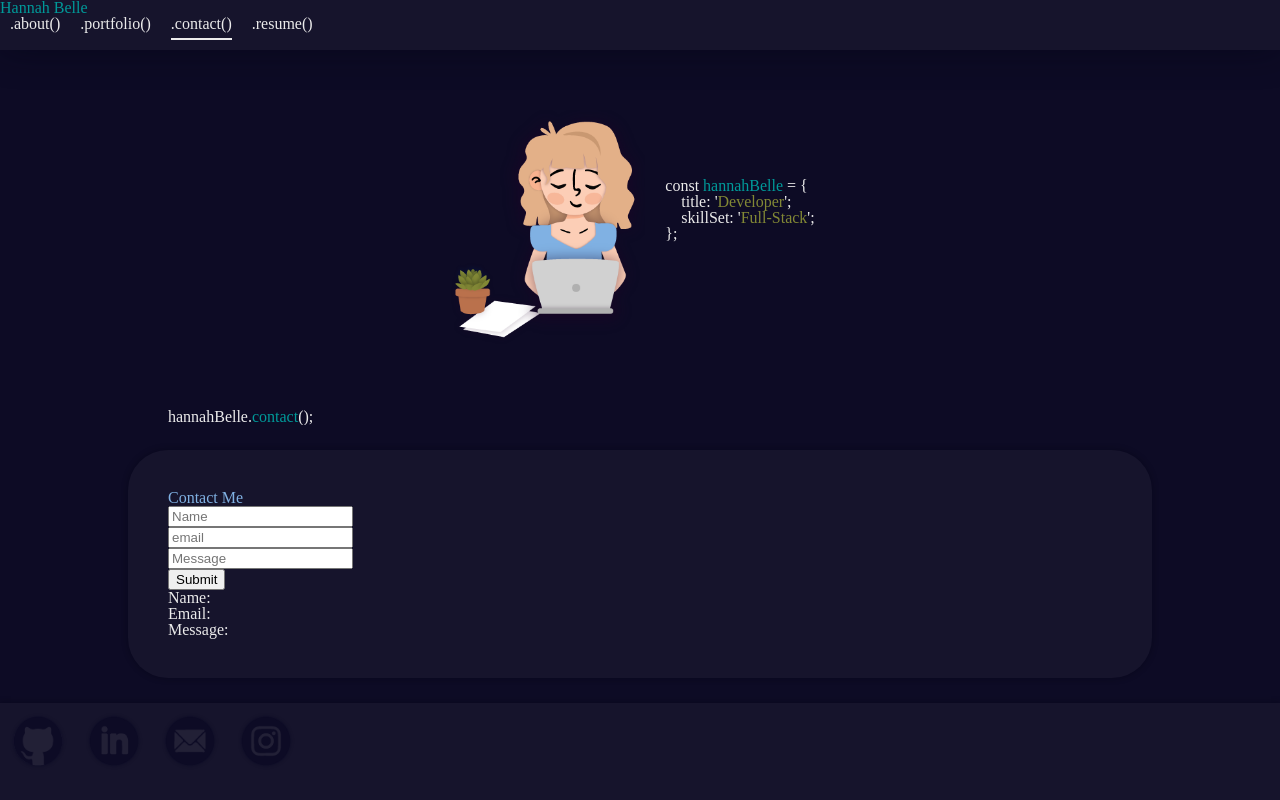
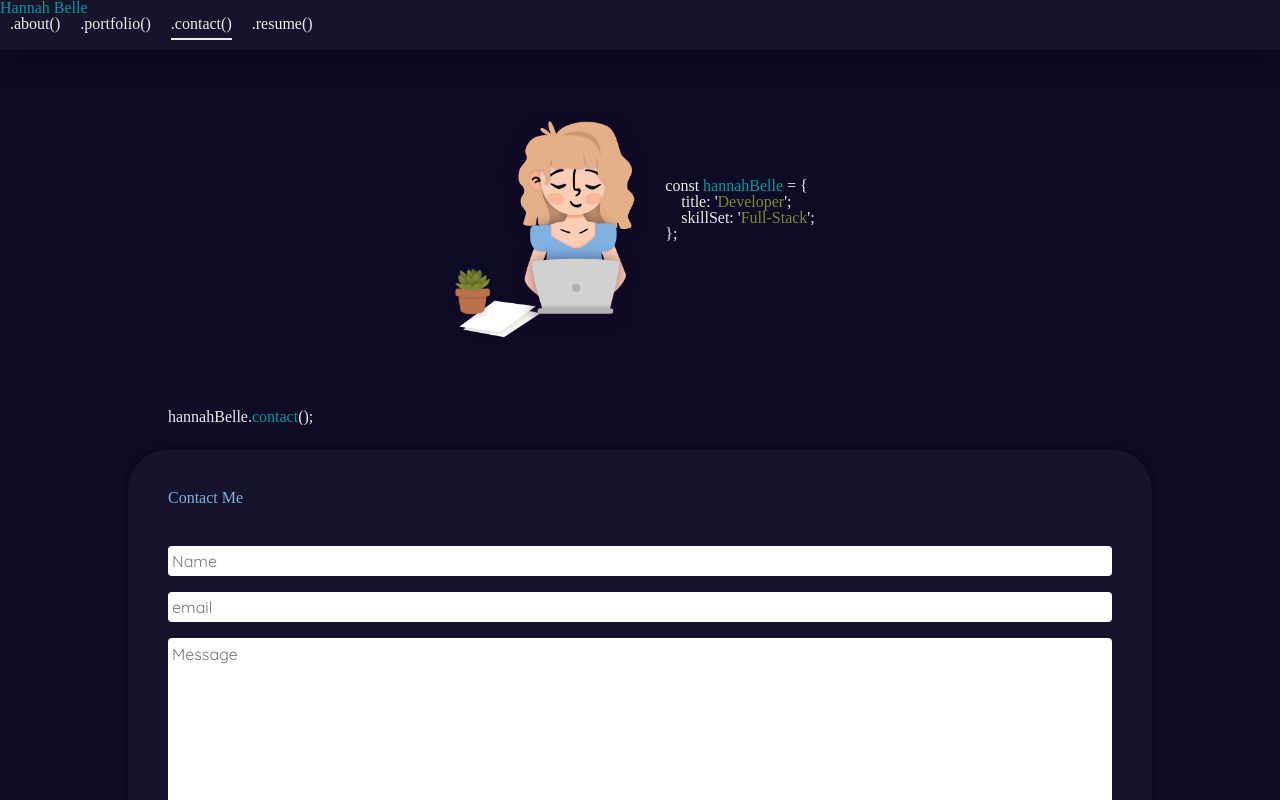
Before and after one commit to hannah-finch/portfolio, a React (Vite) app: page /contact in a window 1280 px wide. Shown: the top 800 px of the page. Built offline with nearby package versions, Linux system fonts and the light colour scheme; a web font is replaced by a local one.

Commit message:
added emailJS package for sending emails

```diff
--- a/package.json
+++ b/package.json
@@ -11,6 +11,7 @@
     "preview": "vite preview"
   },
   "dependencies": {
+    "@emailjs/browser": "^4.4.1",
     "react": "^18.3.1",
     "react-dom": "^18.3.1",
     "react-router-dom": "^6.26.1"
--- a/src/assets/css/contact.css
+++ b/src/assets/css/contact.css
@@ -0,0 +1,44 @@
+label {
+  font-size: 14px;
+
+  background-color: var(--red);
+  padding: 0px 4px;
+}
+
+input, textArea {
+  line-height: 1.5;
+  border-radius: 4px;
+  border: 2px solid white;
+  font-family: Quicksand, Helvetica, sans-serif;
+  font-size: 16px;
+  outline: none;
+}
+
+textArea {
+  height: 180px;
+  resize: none;
+}
+
+input:focus, textArea:focus {
+
+  background-color: #ccdde6;
+}
+
+form {
+  display: flex;
+  flex-direction: column;
+}
+
+.submit-btn {
+  border: none;
+  border-radius: 10px;
+  background-color: var(--green);
+  color: white;
+  height: 40px;
+  border-radius: 3px;
+  transition: .3s;
+}
+
+.submit-btn:hover {
+  background-color: var(--teal);
+}
--- a/src/pages/contact.jsx
+++ b/src/pages/contact.jsx
@@ -1,11 +1,14 @@
 import '../assets/css/contact.css';
-import { useState } from 'react';
+import { useState, useRef } from 'react';
+import emailjs from '@emailjs/browser';
 
 import { validateEmail } from '../utils/helpers';
 
 // Contact section = contact form with name, email, message... when you move cursor out of one of the form fields without entering text, receive a notification that this field is required... verify email and notify if valid or invalid
 
 const Form = (() => {
+  // use this for sending to email
+  const form = useRef();
   // set state variables using `useState`
   const [senderName, setSenderName] = useState('');
   const [email, setEmail] = useState('');
@@ -14,27 +17,6 @@ const Form = (() => {
   const [nameMessage, setNameMessage] = useState('');
   const [emailMessage, setEmailMessage] = useState('');
   const [messageMessage, setMessageMessage] = useState('');
-
-  const handleBlur = (e) => {
-    const { target } = e;
-    const inputType = target.name;
-    const inputValue = target.value;
-
-    if (inputType === 'senderName') {
-      inputValue === '' ? setNameMessage('Field is required') : setNameMessage('');
-    } else if (inputType === 'email') {
-      if (inputValue === '') {
-        setEmailMessage('Field is required')
-      } else if (!validateEmail(email)) {
-        setEmailMessage('Email is invalid');
-        return;
-      } else {
-        setEmailMessage('')
-      }
-    } else {
-      inputValue === '' ? setMessageMessage('Field is required') : setMessageMessage('');
-    }
-  };
 
   const handleInputChange = (e) => {
     // Getting the value and name of the input which triggered the change
@@ -50,23 +32,50 @@ const Form = (() => {
     } else {
       setMessage(inputValue);
     }
+  };
 
+  const handleBlur = (e) => {
+    const { target } = e;
+    const inputType = target.name;
+    const inputValue = target.value;
+
+    if (inputType === 'senderName') {
+      inputValue === '' ? setNameMessage('Name is required') : setNameMessage('');
+    } else if (inputType === 'email') {
+      if (inputValue === '') {
+        setEmailMessage('Email is required')
+      } else if (!validateEmail(email)) {
+        setEmailMessage('Email is invalid');
+        return;
+      } else {
+        setEmailMessage('')
+      }
+    } else {
+      inputValue === '' ? setMessageMessage('Message is required') : setMessageMessage('');
+    }
   };
 
   const handleFormSubmit = (e) => {
     e.preventDefault();
+
+    // send to my email
+    emailjs.sendForm('service_jd32mue', 'template_z2aucda', form.current, 'gx05LR7FLJTXQRaXp')
+    .then((result) => {
+      console.log('SUCCESS!', result.text);
+    }, (error) => {
+      console.log('FAILED...', error.text);
+    });
 
     // Alert the user, clear the inputs
     alert(`Thanks for your message, ${senderName}!`);
     setSenderName('');
     setEmail('');
     setMessage('');
-
   };
 
   return (
     <div>
-      <form onSubmit={handleFormSubmit}>
+      <form ref={form} onSubmit={handleFormSubmit}>
         <input
           value={senderName}
           name="senderName"
@@ -74,6 +83,7 @@ const Form = (() => {
           onBlur={handleBlur}
           type="text"
           placeholder="Name"
+          required="true"
         />
         <label htmlFor="senderName">{nameMessage}</label><br></br>
         <input
@@ -83,18 +93,20 @@ const Form = (() => {
           onBlur={handleBlur}
           type="text"
           placeholder="email"
+          required="true"
         />
         <label htmlFor="email">{emailMessage}</label><br></br>
-        <input
+        <textarea
           value={message}
           name="message"
           onChange={handleInputChange}
           onBlur={handleBlur}
           type="text"
           placeholder="Message"
+          required="true"
         />
         <label htmlFor="message">{messageMessage}</label><br></br>
-        <button type="submit">
+        <button className="submit-btn" type="submit">
           Submit
         </button>
       </form>
@@ -117,7 +129,7 @@ function Contact() {
     <section className="text-box shadow1">
 
       <h3>Contact Me</h3>
-
+      <div className="spacer"></div>
       <Form />
 
 
```
Also changed, not shown: 1 other file (tests, documents, lock files or other folders).
